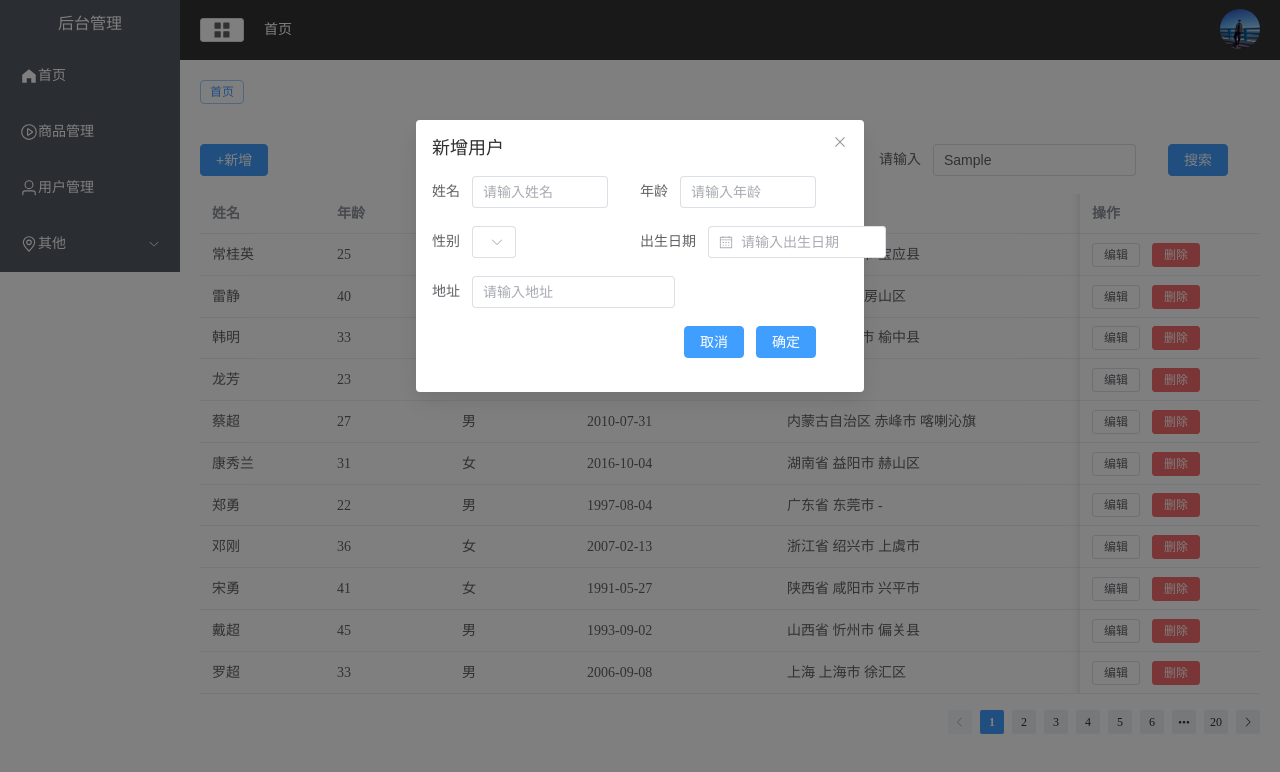
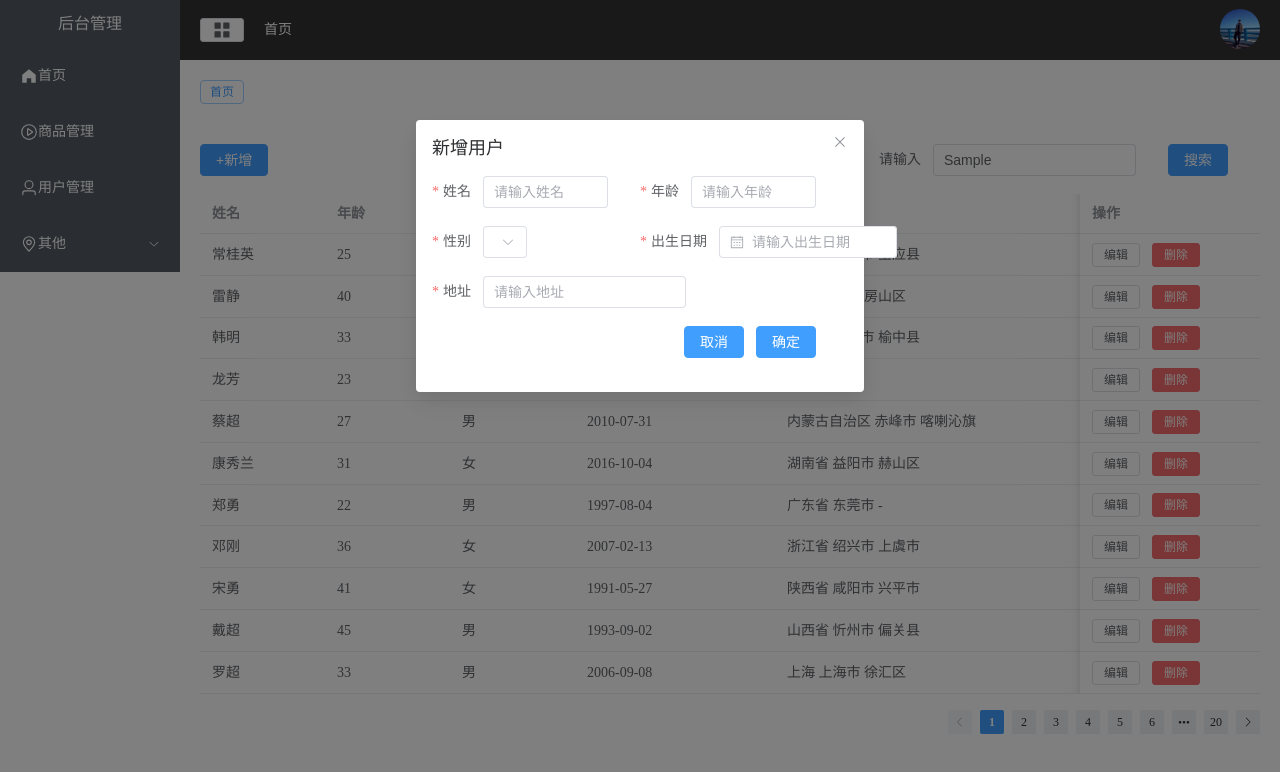
Before and after one commit to huangyf31/my-vue-app, a Vue app: page /#/user in a window 1280 px wide. Both pictures are taken after typing "Sample" into the empty fields and a click on the button "+新增". Shown: the top 772 px of the page. Built offline with nearby package versions, Linux system fonts and the light colour scheme.

Commit message:
feat:表单验证

```diff
--- a/src/views/user/User.vue
+++ b/src/views/user/User.vue
@@ -1,6 +1,6 @@
 <template>
   <div class="user-header">
-    <el-button type="primary"  @click="dialogVisible=true">+新增</el-button>
+    <el-button type="primary" @click="dialogVisible=true">+新增</el-button>
     <el-form :inline="true" :model="formInline">
       <el-form-item label="请输入">
         <el-input v-model="formInline.keyword" placeholder="请输入用户名"/>
@@ -47,19 +47,21 @@
     <el-form :inline="true" :model="formUser" ref="userForm">
       <el-row>
         <el-col :span="12">
-          <el-form-item label="姓名" prop="name">
+          <el-form-item label="姓名" prop="name" :rules="[{required:true,message:'姓名是必填项'}]">
             <el-input v-model="formUser.name" placeholder="请输入姓名"/>
           </el-form-item>
         </el-col>
         <el-col :span="12">
-          <el-form-item label="年龄" prop="age">
-            <el-input v-model="formUser.age" placeholder="请输入年龄"/>
+          <el-form-item label="年龄" prop="age"
+                        :rules="[{required:true,message:'姓名是必填项'}
+                        ,{type:'number',message: '年龄必须是数字'}]">
+            <el-input v-model.number="formUser.age" placeholder="请输入年龄"/>
           </el-form-item>
         </el-col>
       </el-row>
       <el-row>
         <el-col :span="12">
-          <el-form-item label="性别" prop="sex">
+          <el-form-item label="性别" prop="sex" :rules="[{required:true,message:'性别是必填项'}]">
             <el-select
                 v-model="formUser.sex"
                 placeholder="请选择"
@@ -71,7 +73,7 @@
           </el-form-item>
         </el-col>
         <el-col :span="12">
-          <el-form-item label="出生日期" prop="birth">
+          <el-form-item label="出生日期" prop="birth" :rules="[{required:true,message:'出生日期是必填项'}]">
             <el-date-picker
                 v-model="formUser.birth"
                 type="date"
@@ -81,13 +83,13 @@
         </el-col>
       </el-row>
       <el-row>
-        <el-form-item label="地址" prop="addr">
+        <el-form-item label="地址" prop="addr" :rules="[{required:true,message:'地址是必填项'}]">
           <el-input v-model="formUser.addr" placeholder="请输入地址"/>
         </el-form-item>
       </el-row>
       <el-row style="justify-content: flex-end">
         <el-form-item>
-          <el-button type="primary" @click="dialogVisible=false">取消</el-button>
+          <el-button type="primary" @click="handleCancel">取消</el-button>
           <el-button type="primary" @click="onSubmit">确定</el-button>
         </el-form-item>
       </el-row>
@@ -155,6 +157,7 @@ const handleSearch = () => {
 const handleClose = (done) => {
   ElMessageBox.confirm("确定关闭吗？")
       .then(() => {
+        proxy.$refs.userForm.resetFields();
         done()
       })
       .catch(() => {
@@ -182,7 +185,9 @@ const timeFormat = (time) => {
   return year + "-" + add(month) + "-" + add(date);
 }
 //添加用户
-const onSubmit = async () => {
+const onSubmit = () => {
+  proxy.$refs.userForm.validate(async (valid) => {
+    if (valid) {
       formUser.birth = timeFormat(formUser.birth);
       let res = await proxy.$api.addUser(formUser);
       console.log(res);
@@ -190,6 +195,13 @@ const onSubmit = async () => {
         dialogVisible.value = false;
         proxy.$refs.userForm.resetFields();
       }
+    }
+  })
+}
+//取消
+const handleCancel = () => {
+  dialogVisible.value = false;
+  proxy.$refs.userForm.resetFields();
 }
 onMounted(() => {
   getUserData(config);
```
Lines whose indentation alone changed are shown as unchanged.
